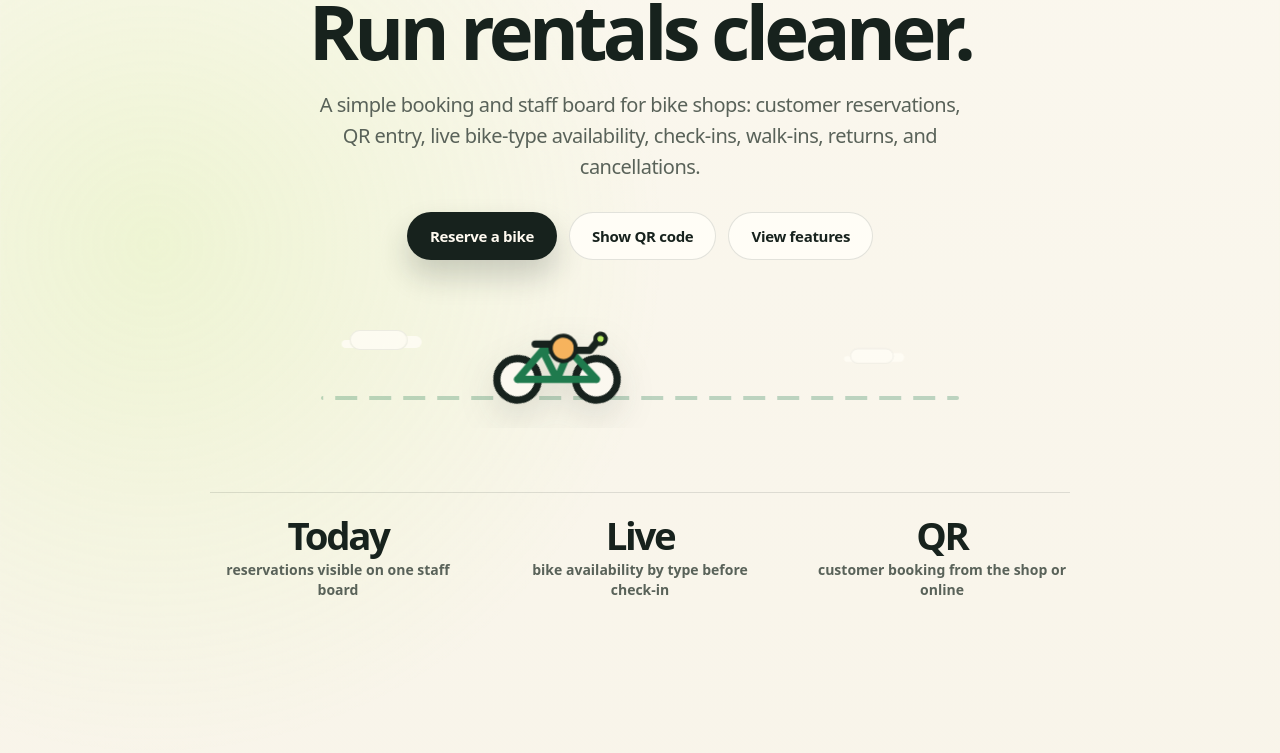
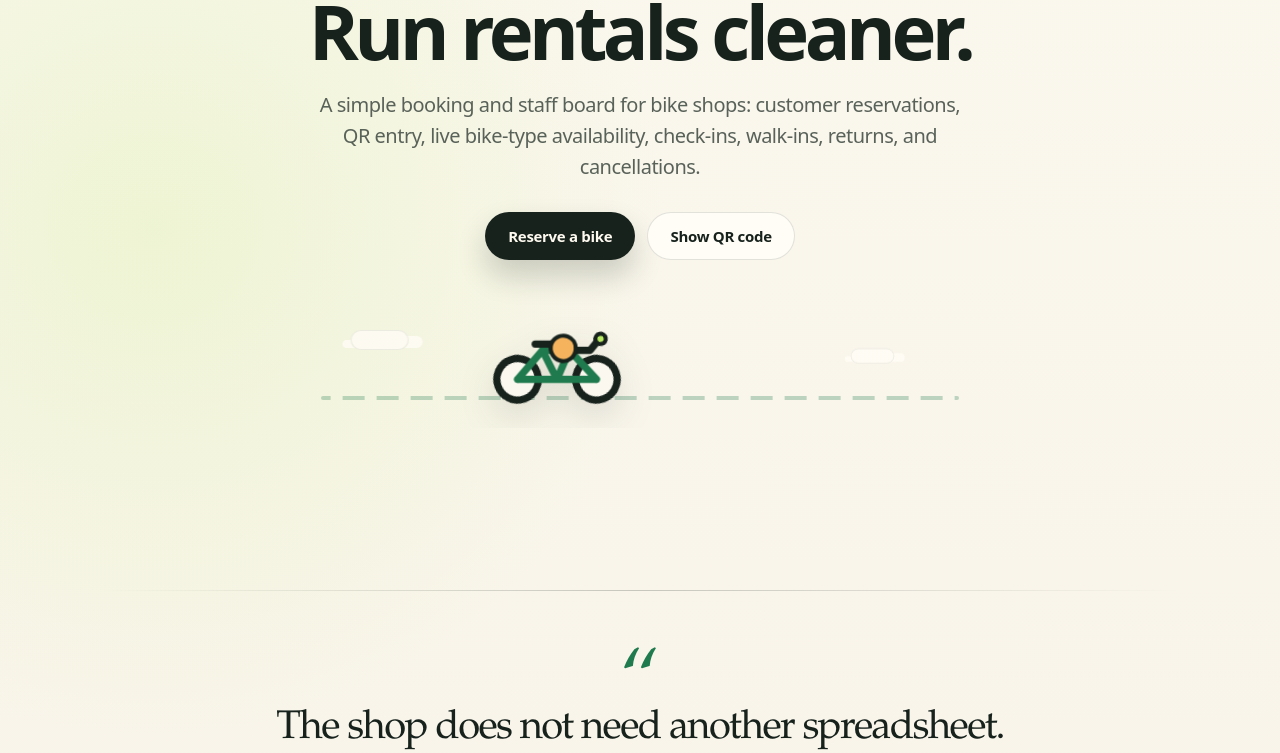
Before and after one commit to CyrusL06/SWE_Group_Project, a React (Vite) app: page / in a window 1280 px wide. Shown: the part 381-1134 px from the top of the page. Built offline with nearby package versions, Linux system fonts and the light colour scheme; a web font is replaced by a local one.

Commit message:
copy: simplify homepage hero actions

```diff
--- a/src/App.jsx
+++ b/src/App.jsx
@@ -4,7 +4,7 @@ import FeatureCard from './components/FeatureCard'
 import Header from './components/Header'
 import HeroRide from './components/HeroRide'
 import Logo from './components/Logo'
-import { featureCards, footerHighlights, footerLinks, metrics, processSteps } from './data/siteContent'
+import { featureCards, footerHighlights, footerLinks, processSteps } from './data/siteContent'
 import LoginPage from './pages/LoginPage'
 import QrCodePage from './pages/QrCodePage'
 import ReservationPage from './pages/ReservationPage'
@@ -44,20 +44,10 @@ function Hero() {
         <div className="button-row">
           <Button href="/reserve">Reserve a bike</Button>
           <Button href="/qr-code" variant="secondary">Show QR code</Button>
-          <Button href="#features" variant="secondary">View features</Button>
         </div>
       </div>
 
       <HeroRide />
-
-      <div className="hero-stats" aria-label="Bike rental system capabilities">
-        {metrics.map(([number, label]) => (
-          <div className="stat-item" key={label}>
-            <span className="stat-number">{number}</span>
-            <span className="stat-label">{label}</span>
-          </div>
-        ))}
-      </div>
     </section>
   )
 }
```
